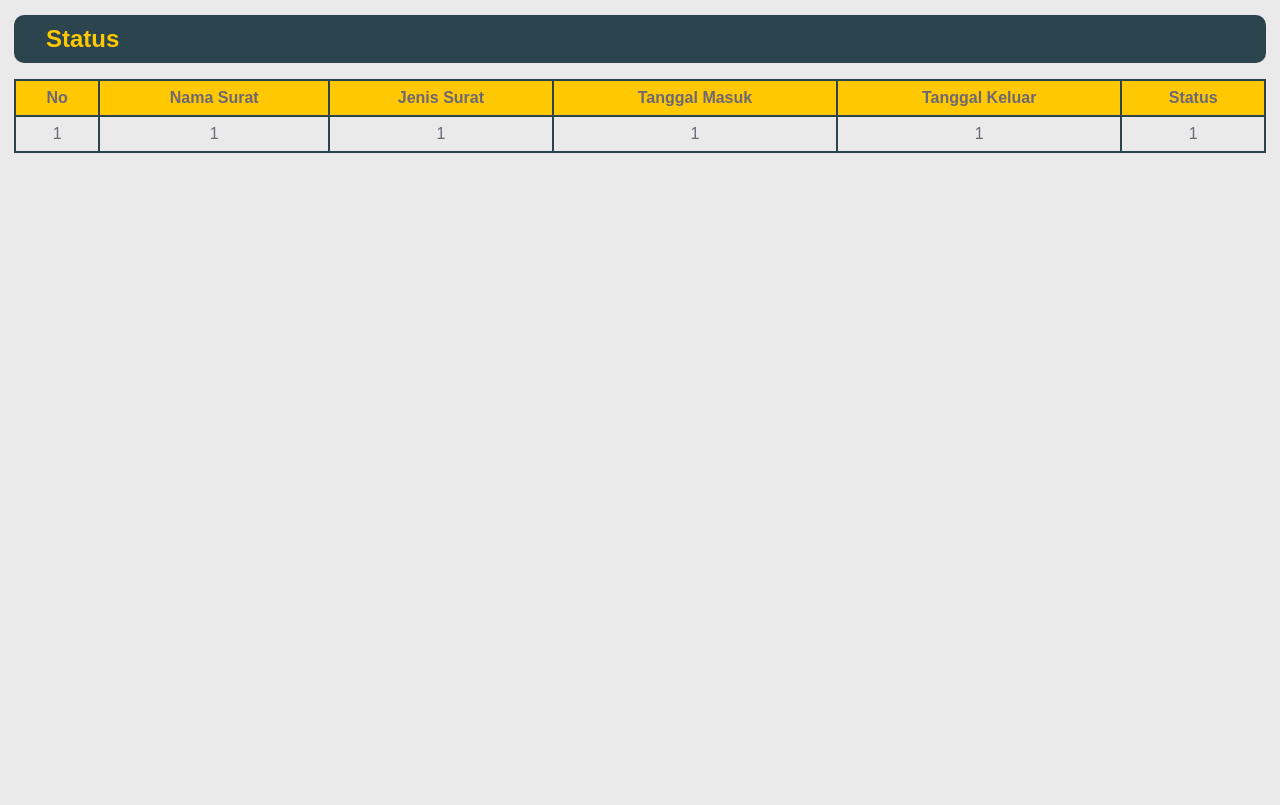
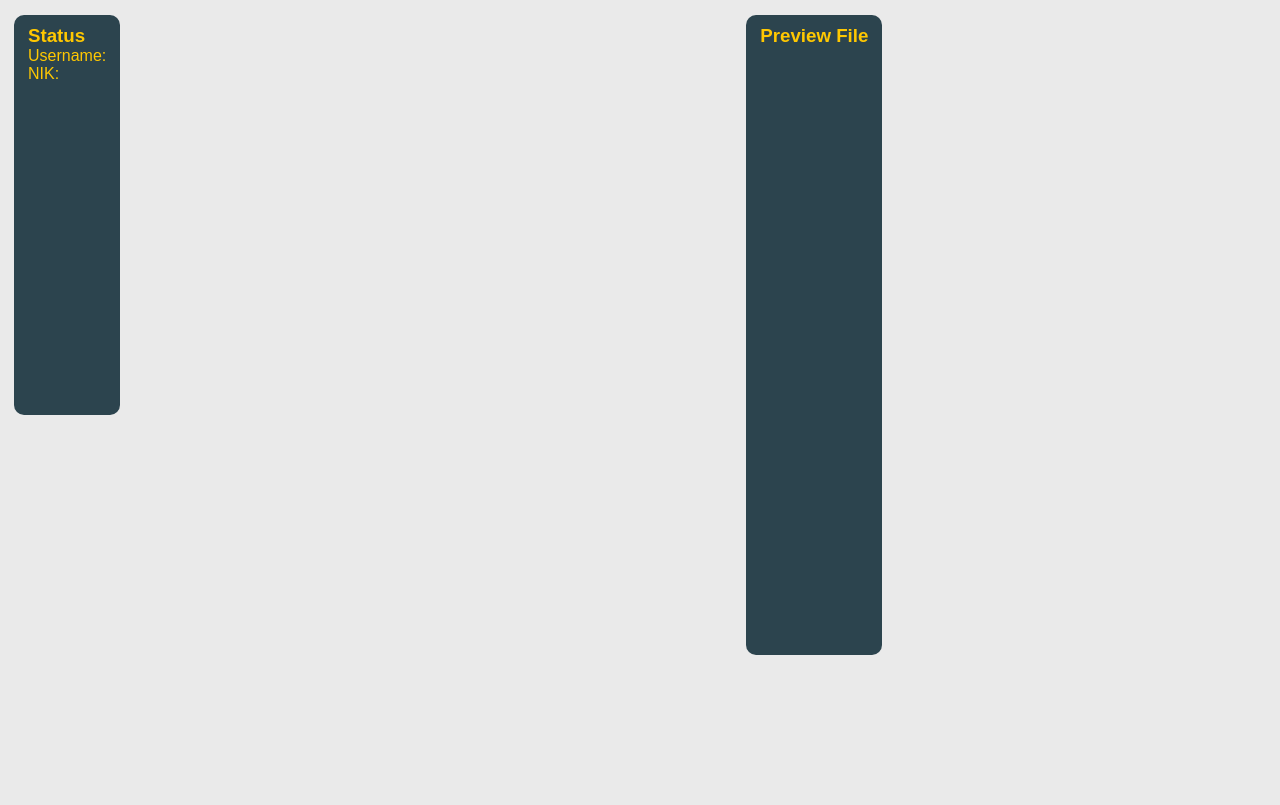
Before and after one commit to aghnianurhidayah/proyek-akhir-web, a PHP site: page /status.php in a window 1280 px wide. Shown: the part 70-875 px from the top of the page. After the commit the page ends 725 px from the top, so only its background shows below. Run offline with PHP 8.4, Linux system fonts and the light colour scheme.

Commit message:
add status page admin

```diff
--- /dev/null
+++ b/styles/status.css
@@ -0,0 +1,54 @@
+* {
+    margin: 0;
+    padding: 0;
+    box-sizing: border-box;
+}
+
+:root {
+    --primary-color: #ffc801;
+    --secondary-color: #2c444e;
+    --background-color: #eaeaea;
+    --hover-color: #739072;
+    --text-color: #6d6875;
+}
+
+.dark-mode {
+    --primary-color: #eabe20;
+    --secondary-color: #3a3b3c;
+    --background-color: #242526;
+    --hover-color: #aeaeae;
+    --text-color: #;
+}
+
+body {
+    min-height: 100%;
+    background: var(--background-color);
+    font-family: "Montserrat", sans-serif;
+    transition: all 0.5s ease;
+}
+
+.content {
+    display: flex;
+    grid-gap: calc(100% / 2);
+    background-color: var(--background-color);
+    padding: 10px 14px;
+    margin-top: 75px;
+}
+
+.left{
+    background-color: var(--secondary-color);
+    color: var(--primary-color);
+    padding: 10px 14px;
+    border-radius: 10px;
+    height: calc(100vh / 2);
+    width: auto;
+}
+
+.right{
+    background-color: var(--secondary-color);
+    color: var(--primary-color);
+    padding: 10px 14px;
+    border-radius: 10px;
+    height: calc(100vh - 20vh);
+    width: auto;
+}
--- a/views/status.php
+++ b/views/status.php
@@ -6,7 +6,7 @@
     <meta http-equiv="X-UA-Compatible" content="IE=edge" />
     <meta name="viewport" content="width=device-width, initial-scale=1.0" />
     <title>Dashboard</title>
-    <link rel="stylesheet" href="../styles/dashboard.css" />
+    <link rel="stylesheet" href="../styles/status.css" />
     <link href="https://unpkg.com/boxicons@2.1.2/css/boxicons.min.css" rel="stylesheet" />
 </head>
 
@@ -16,31 +16,20 @@
 
     <section class="main-content">
         <div class="content">
-            <div class="header-wrapper">
-                <div class="header">
-                    <h1>Status</h1>
+            <div class="left">
+                <div class="container">
+                    <h3>Status</h3>
+                </div>
+                <div class="main">
+                    <p>Username: </p>
+                    <p>NIK: </p>
                 </div>
             </div>
-            <table>
-                <thead>
-                    <tr>
-                        <th>No</th>
-                        <th>Nama Surat</th>
-                        <th>Jenis Surat</th>
-                        <th>Tanggal Masuk</th>
-                        <th>Tanggal Keluar</th>
-                        <th>Status</th>
-                    </tr>
-                </thead>
-                <tbody>
-                    <td>1</td>
-                    <td>1</td>
-                    <td>1</td>
-                    <td>1</td>
-                    <td>1</td>
-                    <td>1</td>
-                </tbody>
-            </table>
+            <div class="right">
+                <div class="container">
+                    <h3>Preview File</h3>
+                </div>
+            </div>
         </div>
     </section>
 
```
